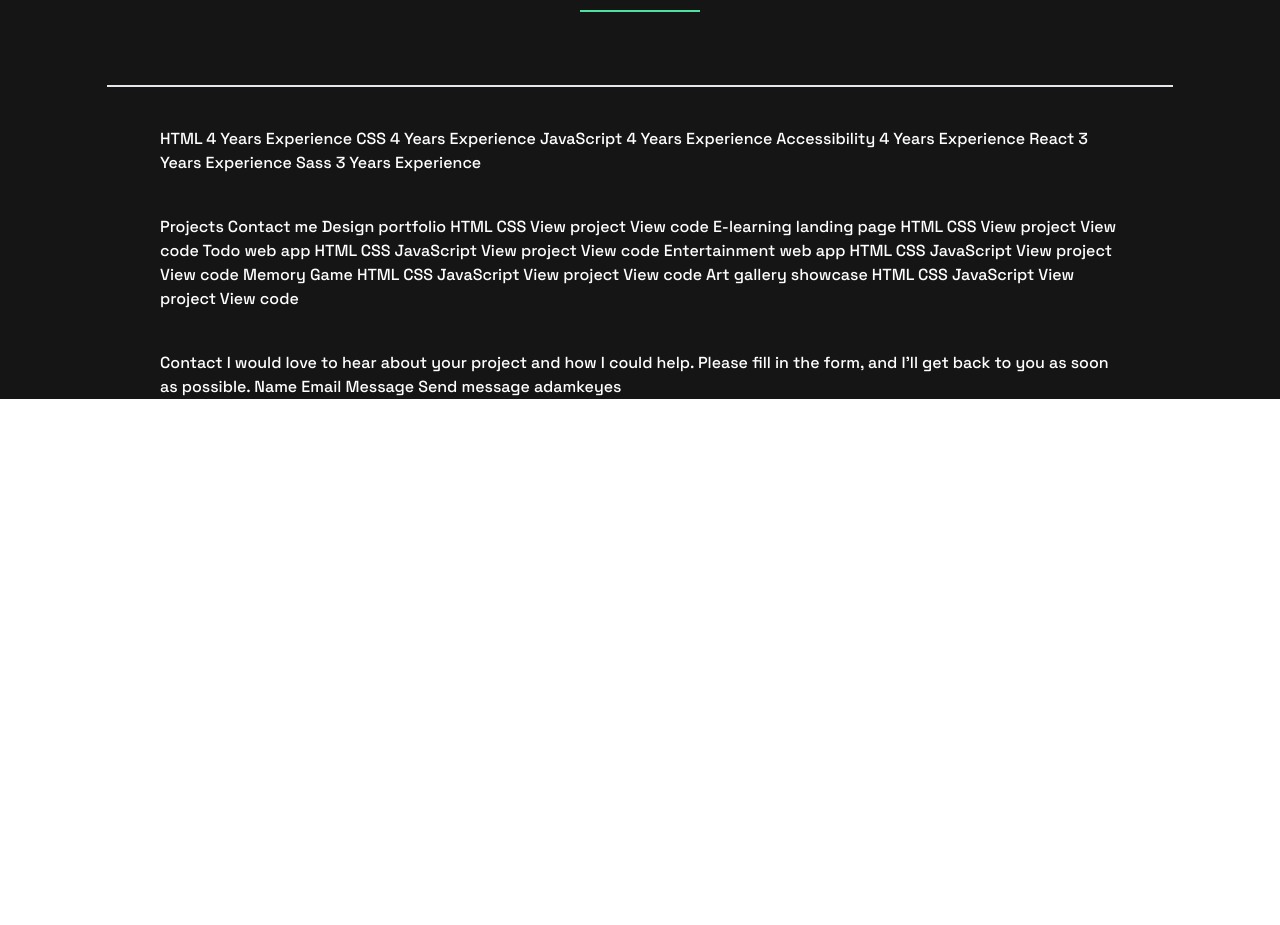
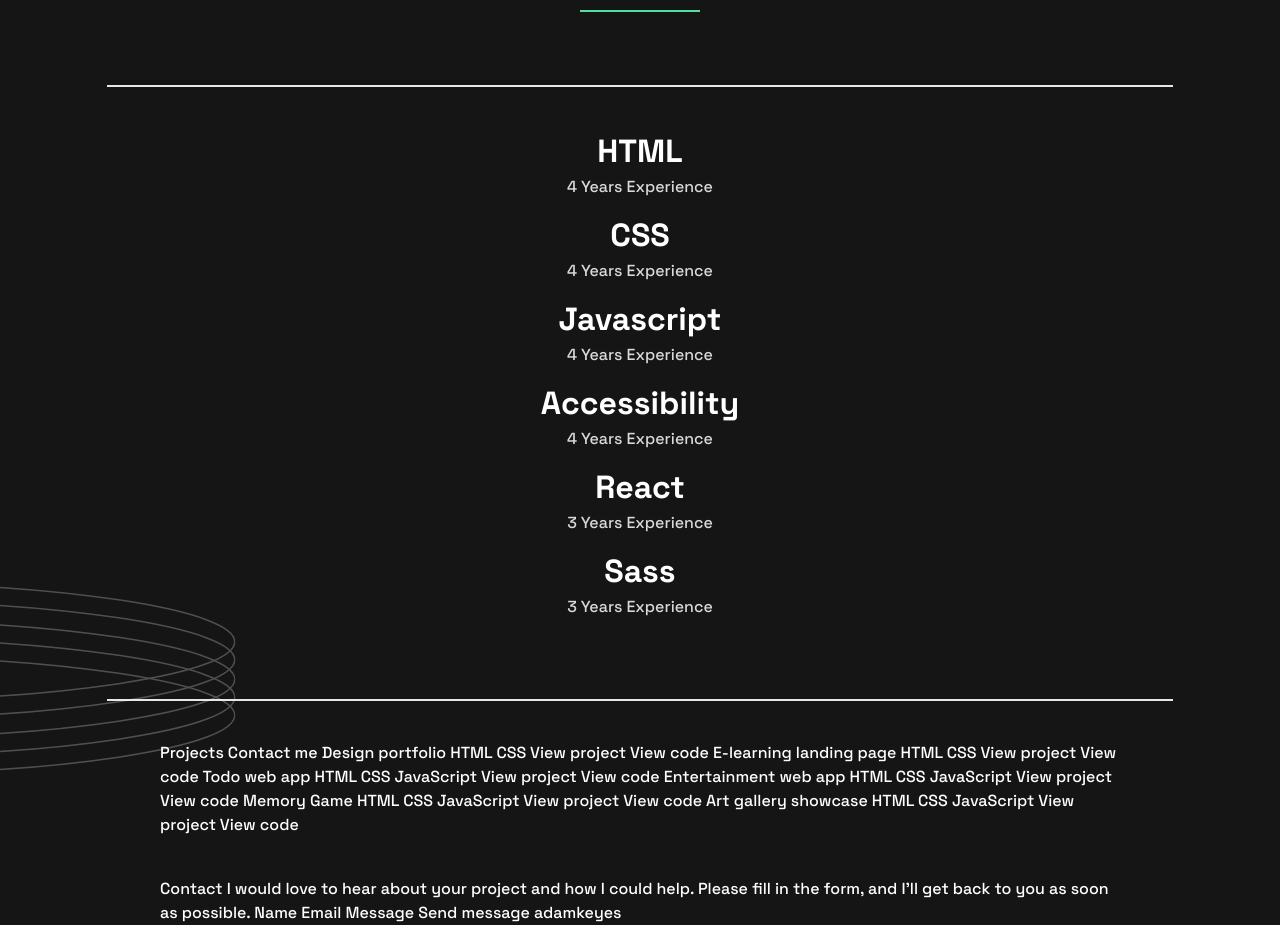
Before and after one commit to TheWonderingGecko/Portfolio-design, a React (Vite) app: page / in a window 1280 px wide. Shown: the part 467-1392 px from the top of the page. Before the commit the page ends 866 px from the top, so only its background shows below. Built offline with nearby package versions, Linux system fonts and the light colour scheme.

Commit message:
experience section done

```diff
--- a/src/App.jsx
+++ b/src/App.jsx
@@ -8,7 +8,7 @@ import circle from './assets/images/pattern-circle.svg'
 
 function App() {
   return (
-    <div className="h-full w-screen bg-base font-portfolio_text relative">
+    <div className="h-full w-screen bg-base font-portfolio_text relative ">
       <img
         src={rings}
         alt=""
@@ -71,11 +71,40 @@ function App() {
           </h2>
         </section>
 
-        <section className="w-3/4">
-          HTML 4 Years Experience CSS 4 Years Experience JavaScript 4 Years
-          Experience Accessibility 4 Years Experience React 3 Years Experience
-          Sass 3 Years Experience
+        <section className="w-5/6 flex  relative flex-col text-center gap-3 justify-center h-full pb-20 border-b-2">
+          <img
+            src={rings}
+            alt=""
+            className="absolute -bottom-11 -right-3/4  transform scale-150 landscape:-left-1/2"
+          />
+
+          <div>
+            <h3 className="font-bold text-m_m">HTML</h3>{' '}
+            <span className=" text-sub_text_color">4 Years Experience</span>
+          </div>
+          <div>
+            <h3 className="font-bold text-m_m">CSS</h3>{' '}
+            <span className=" text-sub_text_color">4 Years Experience</span>
+          </div>
+          <div>
+            <h3 className="font-bold text-m_m">Javascript</h3>{' '}
+            <span className=" text-sub_text_color">4 Years Experience</span>
+          </div>
+          <div>
+            <h3 className="font-bold text-m_m">Accessibility</h3>{' '}
+            <span className=" text-sub_text_color">4 Years Experience</span>
+          </div>
+          <div>
+            <h3 className="font-bold text-m_m">React</h3>{' '}
+            <span className=" text-sub_text_color">3 Years Experience</span>
+          </div>
+
+          <div>
+            <h3 className="font-bold text-m_m">Sass</h3>{' '}
+            <span className=" text-sub_text_color">3 Years Experience</span>
+          </div>
         </section>
+
         <section className="w-3/4">
           Projects Contact me Design portfolio HTML CSS View project View code
           E-learning landing page HTML CSS View project View code Todo web app
--- a/tailwind.config.js
+++ b/tailwind.config.js
@@ -19,6 +19,7 @@ export default {
         m: '24px',
         blg: '18px',
         m_sm: '16px',
+        m_m: '32px',
       },
       lineHeight: {
         xl: '88px',
```
